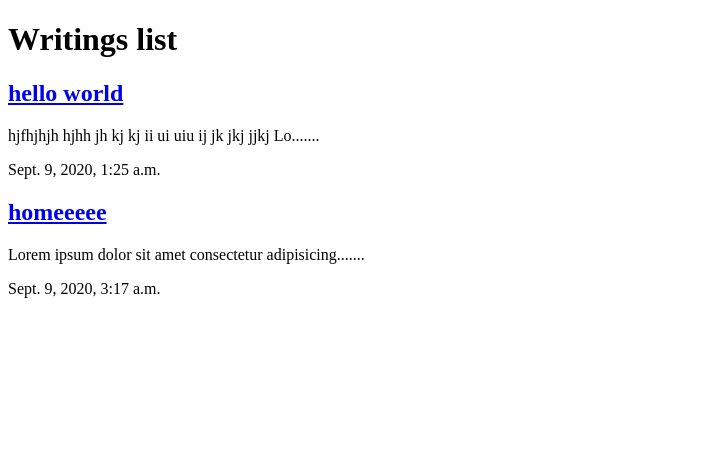
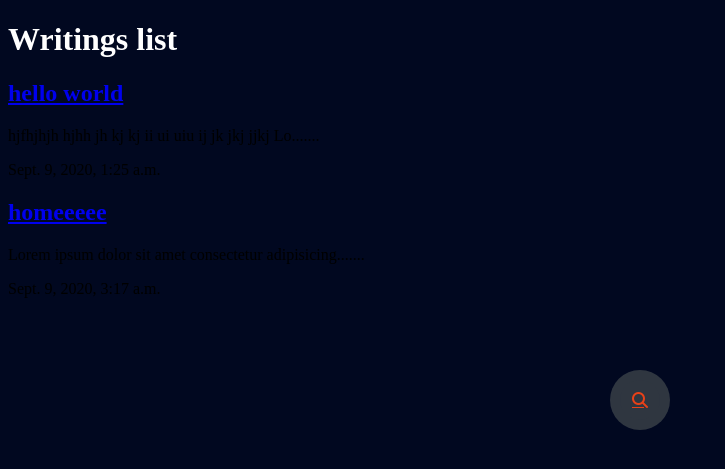
Before and after one commit to swarna1001/cosmic_talks, a Django app: page / in a window 1280 px wide. Shown: the top 469 px of the page, without its empty margins (0-725 px from the left). Run offline with Django 3.2, Linux system fonts and the light colour scheme; data comes from the database, SQL or seed files in the repository; some libraries are stand-ins or nearby versions.

Commit message:
2 - styled index page

```diff
--- /dev/null
+++ b/articles/static/articles/index_style.css
@@ -0,0 +1,55 @@
+body{
+    background-color: #010820;
+}
+
+h1 {
+    color: white
+}
+
+/* search bar styling */
+
+.search-box{
+	position: absolute;
+	top: 50%;
+	left: 50%;
+	transform: translate(-50%, -50%);
+	background: #2f3640;
+	height: 40px;
+	border-radius: 40px;
+	padding: 10px;
+ }
+
+ .search-box:hover > .search-txt{
+ 	width: 240px;
+ 	padding: 0 6px;
+ }
+
+ .search-box:hover > .search-btn{
+ 	background: white;
+ }
+
+ .search-btn{
+ 	color: #e84118;
+ 	float: right;
+ 	width: 40px;
+ 	height: 40px;
+ 	border-radius: 50%;
+ 	background: #2f3640;
+ 	display: flex;
+ 	justify-content: center;
+ 	align-items: center;
+ 	transition: 0.4s;
+ }
+
+ .search-txt{
+ 	border: none;
+ 	background: none;
+ 	outline: none;
+ 	float: left;
+ 	padding: 0;
+ 	color: white;
+ 	font-size: 16px;
+ 	transition: 0.4s;
+ 	line-height: 40px;
+ 	width: 0px;
+ }
--- a/articles/templates/articles/article_list.html
+++ b/articles/templates/articles/article_list.html
@@ -1,10 +1,28 @@
 <!DOCTYPE html>
 <html lang="en">
+
 <head>
+
+    <!-- loads the path to your static files -->
+    {% load static %}
     <meta charset="UTF-8">
     <title>Cosmic_talks</title>
+
+    <script src="https://kit.fontawesome.com/a076d05399.js"></script>
+    <link rel="stylesheet" type="text/css" href="{% static 'articles/index_style.css' %}"/>
+
+
 </head>
+
 <body>
+
+<!-- q is the variable storing the search objects -->
+<div class="search-box">
+    <input class="search-txt" type="text" name="q" placeholder="search">
+    <a class="search-btn" href="#">
+        <i class="fas fa-search"></i>
+    </a>
+</div>
 
 <h1> Writings list</h1>
 
```
Also changed, not shown: articles/static/articles/details_style.css (added), articles/static/articles/images/background2.jpg (added).
